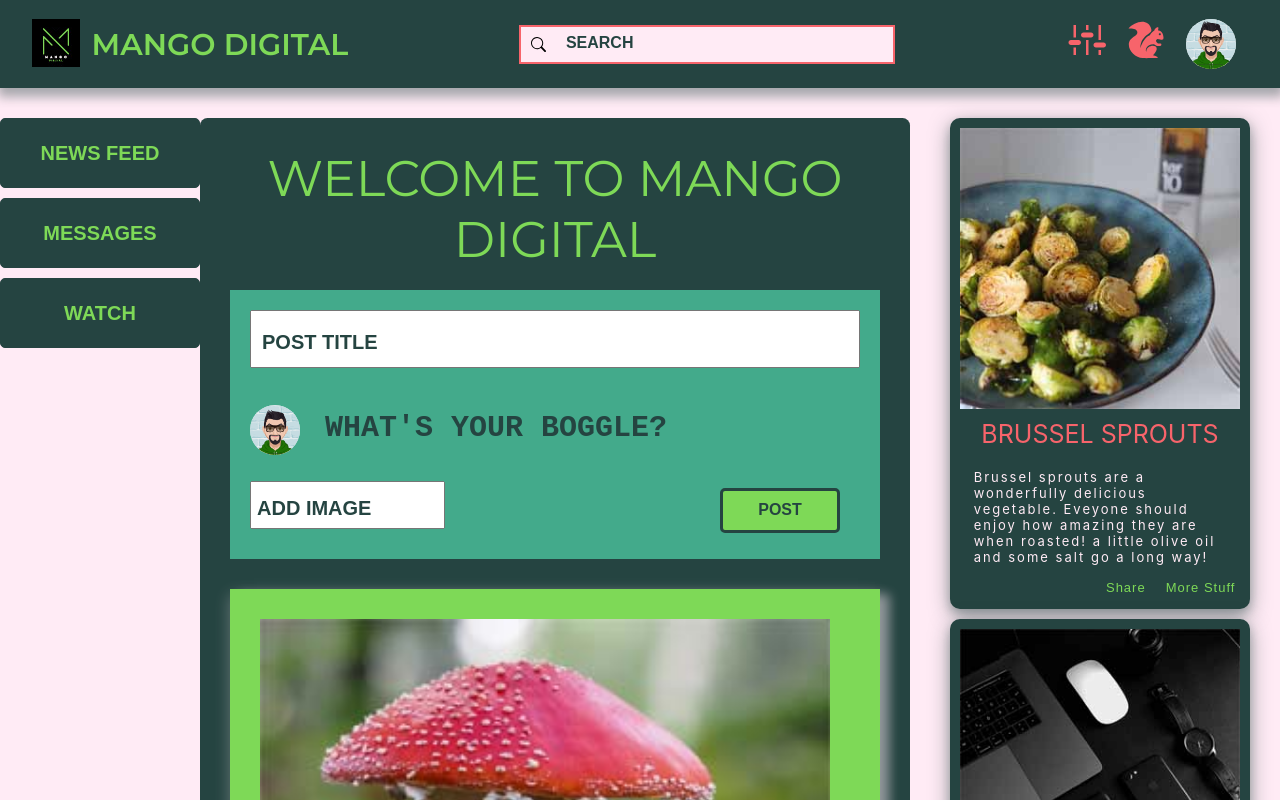
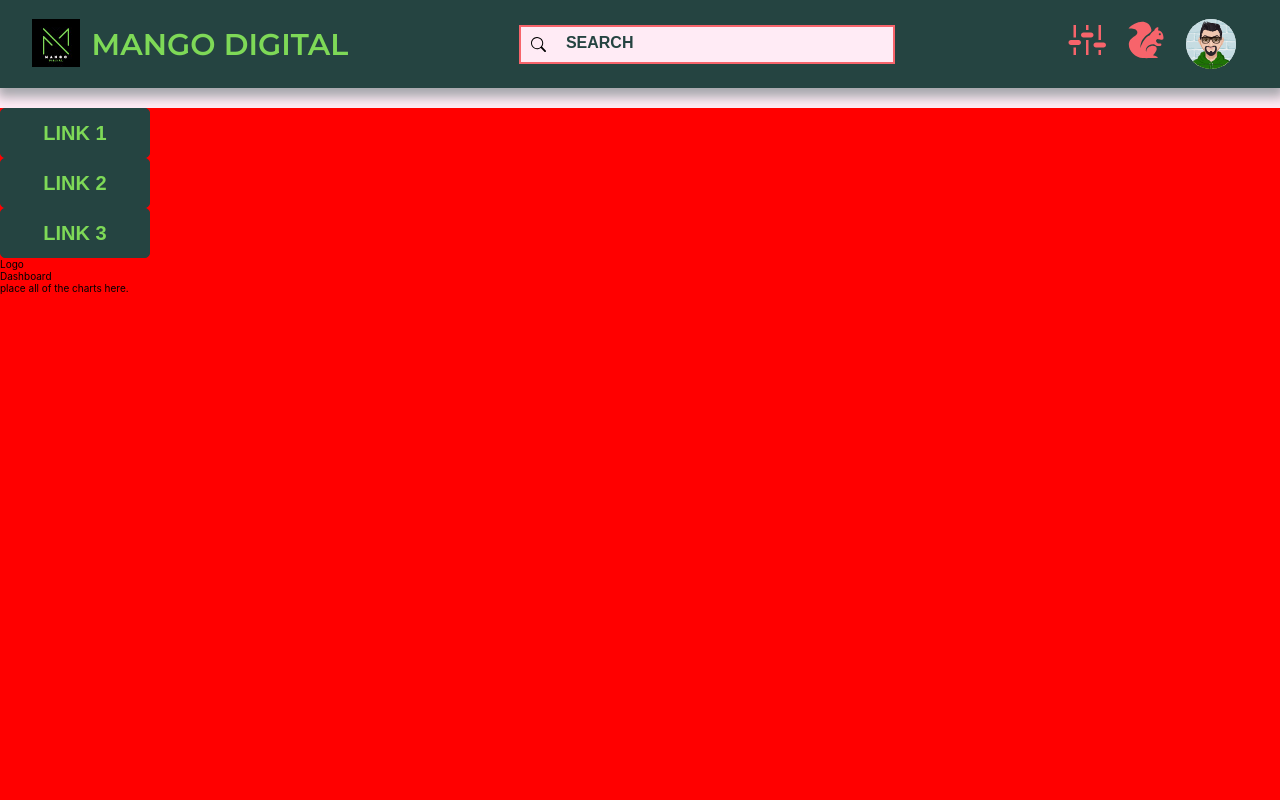
Before and after one commit to HorvathAndrew-FS/horvath-andrew-prw, a React (Create React App) app: page / in a window 1280 px wide. Shown: the top 800 px of the page. Built offline with nearby package versions, Linux system fonts and the light colour scheme; the HTML template or start-up script is replaced by a standard one.

Commit message:
getting structure set for week 3

```diff
--- a/package.json
+++ b/package.json
@@ -9,7 +9,9 @@
     "react": "^17.0.2",
     "react-dom": "^17.0.2",
     "react-icons": "^4.3.1",
+    "react-router-dom": "^6.2.1",
     "react-scripts": "^5.0.0",
+    "recharts": "^2.1.8",
     "styled-components": "^5.3.3",
     "web-vitals": "^2.1.3"
   },
--- a/src/App.js
+++ b/src/App.js
@@ -1,118 +1,25 @@
-import React, {Component} from 'react';
+import { Routes, Route } from 'react-router-dom';
+import Header from './components/MainHeader';
+import Nav from './components/NavChart';
+import Dashboard from './pages/Dashboard';
+import ChartDash from './pages/ChartDash';
 
-//header
-import MainHeader from './components/MainHeader'
-
-//form
-import PostForm from './components/PostForm';
-//List images
-import Mushroom from '../src/images/mushroom.jpg';
-import Walkmann from '../src/images/walkmann.jpg';
-import Stormtroopers from '../src/images/stormtroopers.jpg';
-
-
-//ads
-import MyAd from './components/MyAd';
-import Sprouts from './images/sprouts.jpg';
-import Tech from './images/tech-gadgets.jpg';
-
-//left side
-import LeftSideNav from './components/LeftNav';
-import PostArticle from './components/PostArticle';
-
-class App extends Component {
-  state = {
-    pList: [{
-      pName: 'I Love Mushrooms!!',
-      pText: 'They are amazing sauteed with butter, garlic and fresh herbs! However, this is a toadstool and you probably shouldnt eat it.',
-      pImg: Mushroom,
-      pAlt: "Mushrooms on plate that has a color. They have been cooked."
-    },
-    {
-      pName: 'Moon Walkin',
-      pText: 'Mix tapes, hair bands and Michael Jackson ...those were the days!',
-      pImg: Walkmann,
-      pAlt: "Its a walkmann with headphones. It's old so you may not know what it is anyways"
-    },
-    {
-      pName: 'Be Advised!',
-      pText: 'The Stromtroopers have begun work on the power supply for the new and improved Death Star...',
-      pImg: Stormtroopers,
-      pAlt: "It's stormtroopers and someone gave them a power supply. Everyone look out."
-    }],
-    color: 'rgba(255, 235, 245, 1)',
-  }
-
-  //lifecycle
-  componentDidMount() {
-    setTimeout(() => {
-      this.setState({color: 'rgba(126, 217, 87, 1)'});
-    }, 5000);
-  }
-
-  //getting the user input values from the form
-  getInput = e => {
-    this.setState({...this.props, [e.target.name]: e.target.value});
-  };
-
-  //add item function
-  addItem = e => {
-    e.preventDefault();
-    this.setState({
-      pList: [...this.state.pList,{pName:this.state.pName, pText: this.state.pText, pImg: this.state.pImg}]
-    });
-    e.target.reset();
-  }
-
-  //delete item function
-
-  removeItem = (id) => {
-    const newList = this.state.pList.filter((item) => item.pName !== id.pName );
-    this.setState({pList:newList});
-  }
-
-  render() {
-
-    let postList = this.state.pList.map((element, i) =>{
-      return <PostArticle
-                key={i}
-                val={element}
-                deleteItem={() => this.removeItem(element)} />
-    })
+function App() {
   return (
     <div>
-        <MainHeader />
-          <div style={styles.container}>
-            <aside style={styles.leftNav}>
-                <LeftSideNav />
-            </aside>
-
-              <section style={styles.postSection}>
-                  <h1 style={{color: this.state.color, textTransform: 'uppercase', fontSize: '5rem', marginBottom: '2rem', textAlign: 'center', fontFamily: 'Montserrat'}}>
-                    Welcome to Mango Digital</h1>
-                  <PostForm
-                  getInput={this.getInput}
-                  addItem={this.addItem}
-                  btnText="Post" />
-                  {postList}
+      <Header />
+        <main style={styles.container}>
+          <Nav style={styles.nav} />
+            <section>
+              <Routes>
+                <Route path='/' element={<Dashboard />} />
+                <Route path='dashboard' element={<Dashboard />} />
+                <Route path='chartDash' element={<ChartDash />} />
+              </Routes>
             </section>
-
-                <aside style={styles.ads}>
-                  <MyAd articleImg={Sprouts} articleAlt="This is my alt tag for brussel sprouts!!"
-                    articleTitle="Brussel Sprouts"
-                    articleText="Brussel sprouts are a wonderfully delicious vegetable. Eveyone should enjoy how amazing they are       when roasted! a little olive oil and some salt go a long way!" />
-
-                  <MyAd articleImg={Tech} articleAlt="This is my alt tag for a bunch of techie gadgets!"
-                    articleTitle="How Much Tech is Too Much Tech?"
-                    articleStatement="There's no denying tech skills can give kids a leg up in the world of college and career."
-                    articleText="But despite the benefits, too much tech use is contributing to serious health and
-                      psychological concerns,       leaving leaders with the tough task of drawing a line between access and obsession. Let's take a closer look      at the impacts of too much tech use and explore 3 steps district tech leaders can take toward a more balanced     approach to technology." />
-                  </aside>
+        </main>
     </div>
-        </div>
-
   );
-  }
 }
 
 export default App;
@@ -120,27 +27,9 @@ export default App;
 const styles = {
     container: {
         display: 'flex',
-    flexDirection: 'row',
-    justifyContent: 'space-between',
-    background: 'rgba(255, 235, 245, 1)',
-  },
-  postSection: {
-    width: '75%',
-    background: 'rgba(37, 68, 65, 1)',
-    color: 'rgba(37, 68, 65, 1)',
-    padding: '3rem',
-    margin: '1rem 3rem 0 0',
-    borderRadius: '.75rem',
-  },
-  leftNav: {
-    width: '20%',
-    display: 'flex',
         flexDirection: 'column',
-    alignItems: 'center',
-    paddingTop: 10,
-
-  },
-  ads: {
-    paddingRight: 20,
+        height: '100vh',
+        width: '100%',
+        backgroundColor: 'red',
     }
 }
--- /dev/null
+++ b/src/components/NavChart.js
@@ -0,0 +1,22 @@
+import React from 'react';
+import NavButton from './buttons/ButtonChart';
+
+const LeftNav = props => {
+    return (
+        <div style={styles.leftNavContainer}>
+        <NavButton btnText="Link 1" />
+        <NavButton btnText="Link 2" />
+        <NavButton btnText="Link 3" />
+        </div>
+    )
+}
+export default LeftNav;
+
+const styles = {
+    leftNavContainer: {
+        height: '25rem',
+        display: 'flex',
+        flexDirection: 'column',
+        justifyContent: 'space-between',
+    }
+}
--- /dev/null
+++ b/src/components/buttons/ButtonChart.js
@@ -0,0 +1,30 @@
+import React from 'react'
+import styled from 'styled-components';
+
+//standard button component
+const ButtonStandard = props => {
+    return (
+        <Standard>
+            {props.btnText}
+        </Standard>
+
+    )
+}
+export default ButtonStandard
+
+const Standard = styled.button`
+    height: 5rem;
+    width: 15rem;
+    background: rgba(37, 68, 65, 1);
+    font-size: 2rem;
+    font-weight: 700;
+    color: rgba(126, 217, 87, 1);
+    text-transform: uppercase;
+    border: 1px solid rgba(37, 68, 65, 1);
+    border-radius: 5px;
+    cursor: pointer;
+
+    &:hover {
+        background: rgba(247, 100, 107, 1);
+    }
+`
--- a/src/index.js
+++ b/src/index.js
@@ -1,12 +1,15 @@
 import React from 'react';
 import ReactDOM from 'react-dom';
+import { BrowserRouter } from 'react-router-dom';
 import './index.css';
 import App from './App';
 import reportWebVitals from './reportWebVitals';
 
 ReactDOM.render(
   <React.StrictMode>
-    <App />
+    <BrowserRouter>
+      <App />
+    </BrowserRouter>
   </React.StrictMode>,
   document.getElementById('root')
 );
--- /dev/null
+++ b/src/pages/ChartDash.js
@@ -0,0 +1,22 @@
+import React from 'react';
+
+function ChartDash() {
+    return (
+        <section style={styles.container}>
+            <p>Logo</p>
+            <h1 style={styles.title}>ChartDash</h1>
+            <p>Here is a different Page called chart dash!</p>
+        </section>
+    );
+}
+
+export default ChartDash;
+
+const styles = {
+    container: {
+        display: 'flex',
+        flexDirection: 'column',
+        height: '100vh',
+        width: '100%',
+    }
+}
--- /dev/null
+++ b/src/pages/Dashboard.js
@@ -0,0 +1,22 @@
+import React from 'react';
+
+function Dashboard() {
+    return (
+        <section style={styles.container}>
+            <p>Logo</p>
+            <h1 style={styles.title}>Dashboard</h1>
+            <p>place all of the charts here.</p>
+        </section>
+    );
+}
+
+export default Dashboard;
+
+const styles = {
+    container: {
+        display: 'flex',
+        flexDirection: 'column',
+        height: '100vh',
+        width: '100%',
+    }
+}
```
Also changed, not shown: 1 other file (tests, documents, lock files or other folders). Lines whose indentation alone changed are shown as unchanged.
